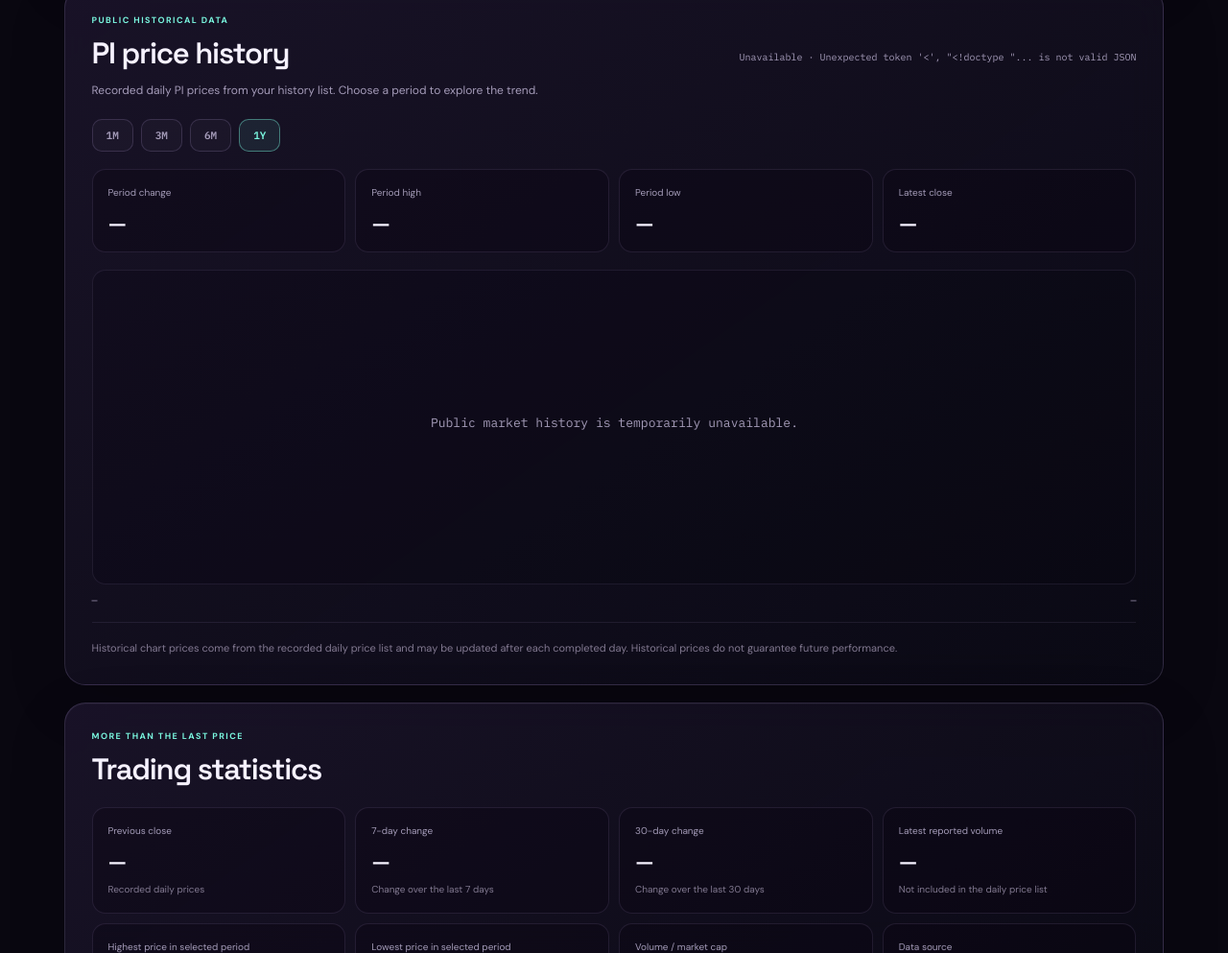
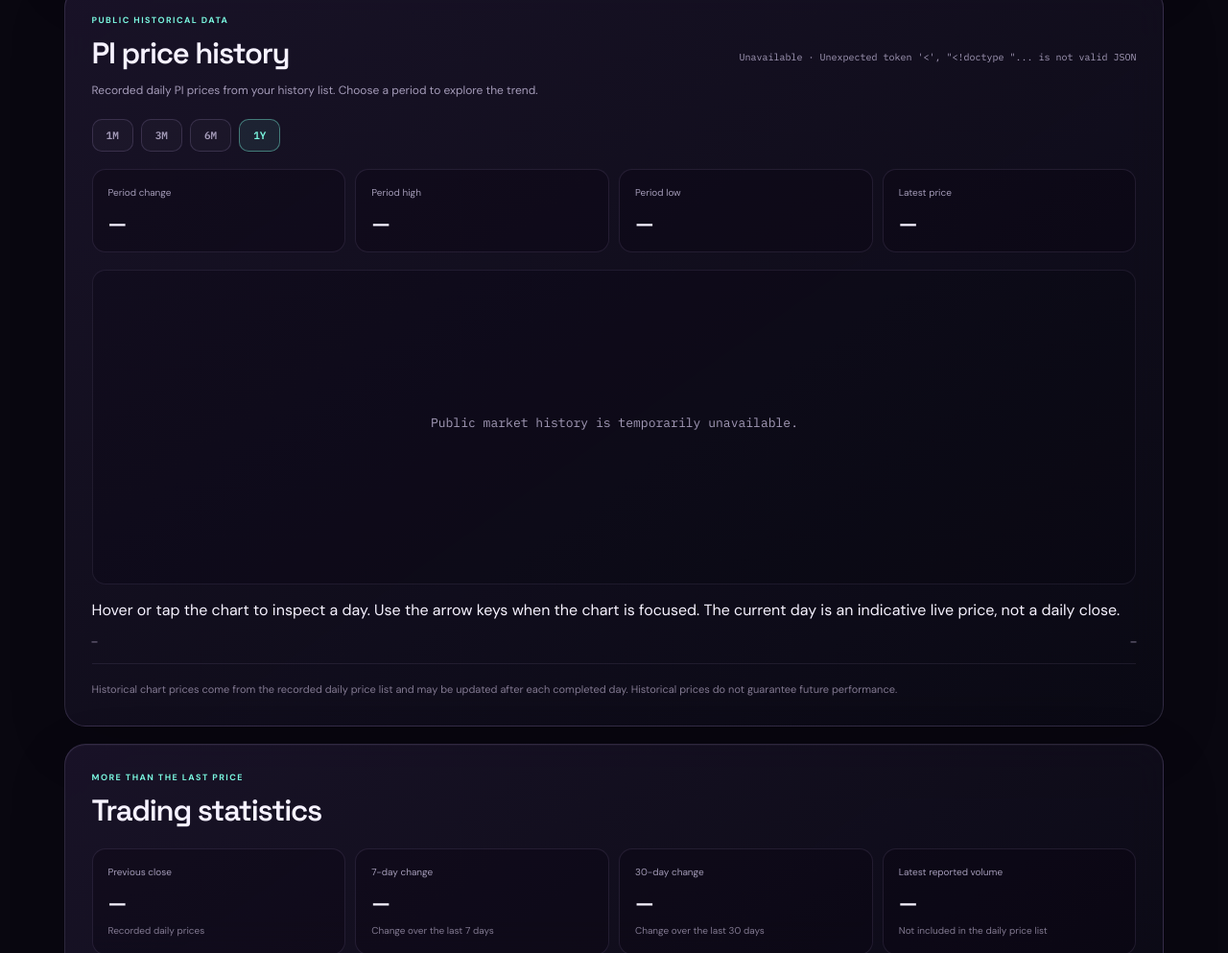
Before and after one commit to crumbsbot/trading, a website built with Vite: page index.html in a window 1280 px wide. Shown: the part 990-1983 px from the top of the page at 96% size. Built offline with nearby package versions, Linux system fonts and the light colour scheme; files whose address does not match are found by name.

Commit message:
Add chart interaction guidance and latest price label

```diff
--- a/index.html
+++ b/index.html
@@ -69,9 +69,9 @@
             <div><span class="stat-label">Period change</span><strong id="historyChange">—</strong></div>
             <div><span class="stat-label">Period high</span><strong id="periodHigh">—</strong></div>
             <div><span class="stat-label">Period low</span><strong id="periodLow">—</strong></div>
-            <div><span class="stat-label">Latest close</span><strong id="historyLatest">—</strong></div>
+            <div><span class="stat-label">Latest price</span><strong id="historyLatest">—</strong></div>
           </div>
-          <div class="price-chart-wrap"><svg id="priceChart" class="price-chart" viewBox="0 0 1000 300" role="img" aria-label="Pi historical USD price chart"><text x="500" y="150" text-anchor="middle">Loading price history…</text></svg></div>
+          <div class="price-chart-wrap"><svg id="priceChart" class="price-chart" viewBox="0 0 1000 300" role="img" aria-label="Interactive Pi historical USD price chart"><text x="500" y="150" text-anchor="middle">Loading price history…</text></svg></div><p class="chart-hint">Hover or tap the chart to inspect a day. Use the arrow keys when the chart is focused. The current day is an indicative live price, not a daily close.</p>
           <div class="chart-axis"><span id="chartStart">—</span><span id="chartEnd">—</span></div>
           <p class="fine-print">Historical chart prices come from the recorded daily price list and may be updated after each completed day. Historical prices do not guarantee future performance.</p>
         </section>
```
